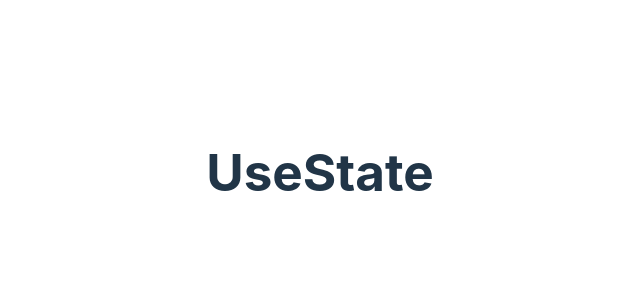
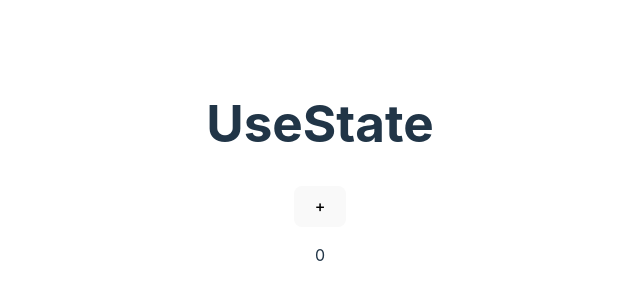
Before and after one commit to kouji2004/react_lesson2, a React (Vite) app: page / in a window 1280 px wide. Shown: the part 228-528 px from the top of the page, without its empty margins (320-960 px from the left). Built offline with nearby package versions, Linux system fonts and the light colour scheme.

Commit message:
UseState

```diff
--- a/src/App.jsx
+++ b/src/App.jsx
@@ -2,10 +2,15 @@ import './App.css'
 
 function App() {
   const count =0;
+ const handleClick = () =>{
+  count++;
+ }
 
   return (
     <div className="App">
       <h1>UseState</h1>
+      <button onClick={handleClick}>+</button>
+      <p>{count}</p>
     </div>
   )
 }
```
